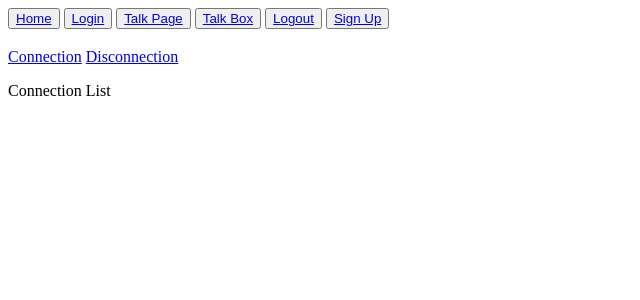
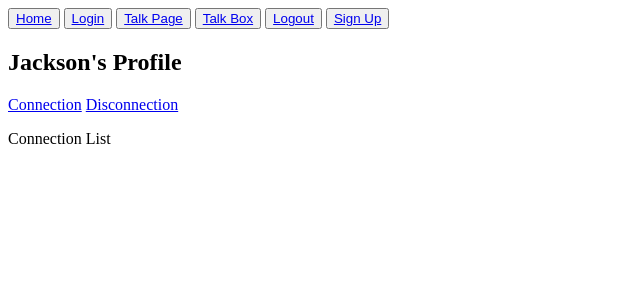
Before and after one commit to Will-Douglas/talk_box, a Django app: page /talker_page/3/ in a window 1280 px wide. Shown: the top 300 px of the page, without its empty margins (0-640 px from the left). Run offline with Django 3.2, Linux system fonts and the light colour scheme; data comes from the database, SQL or seed files in the repository; both versions use the stored data as it was after the commit.

Commit message:
Made some additions to the user profile.

```diff
--- a/templates/talkerprofile.html
+++ b/templates/talkerprofile.html
@@ -5,7 +5,7 @@
 <button><a href="/logout/">Logout</a></button>
 <button><a href="/signup/">Sign Up</a></button>
 
-<h3>{{tha_talker.followers.count}}</h3>
+<h2>{{tha_talker.username}}'s Profile</h2>
 
 <a href='/connection/{{tha_talker.id}}'>Connection</a>
 <a href='/disconnection/{{tha_talker.id}}'>Disconnection</a>
```
Also changed, not shown: db.sqlite3.
